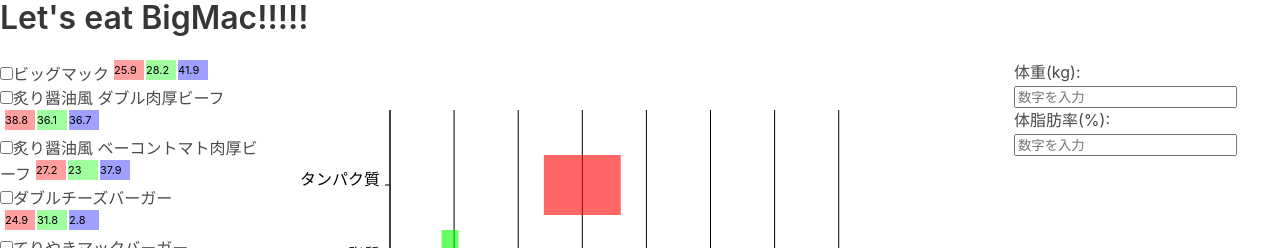
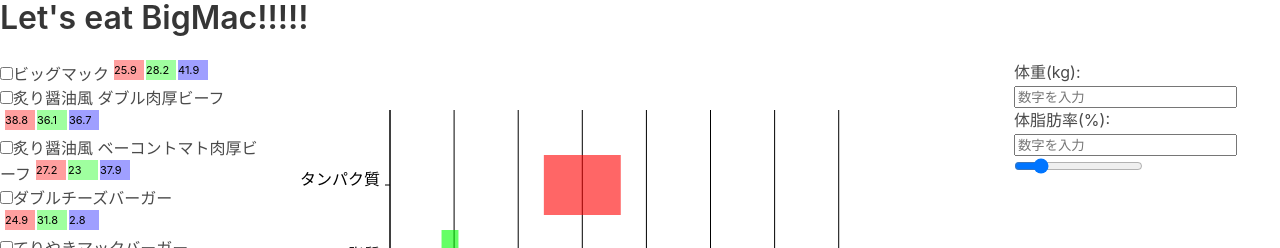
Before and after one commit to TTTTTaiki/Mcdonald, a React (Vite) app: page / in a window 1280 px wide. Shown: the top 248 px of the page. Built offline with nearby package versions, Linux system fonts and the light colour scheme.

Commit message:
slider追加

```diff
--- a/src/App.jsx
+++ b/src/App.jsx
@@ -3,6 +3,7 @@
 import { useState, useEffect } from "react";
 // import "./App.css";
 import "bulma/css/bulma.css";
+import "bulma-extensions/bulma-slider";
 
 function BarChart(props) {
 	const fullData = props.data1;
@@ -176,6 +177,7 @@
 						placeholder="数字を入力"
 					/>
 				</label>
+				<input className="slider has-output-tooltip is-fullwidth is-info" step="1" min="40" max="100" value="50" type="range" />
 			</div>
 		</div>
 	);
```
